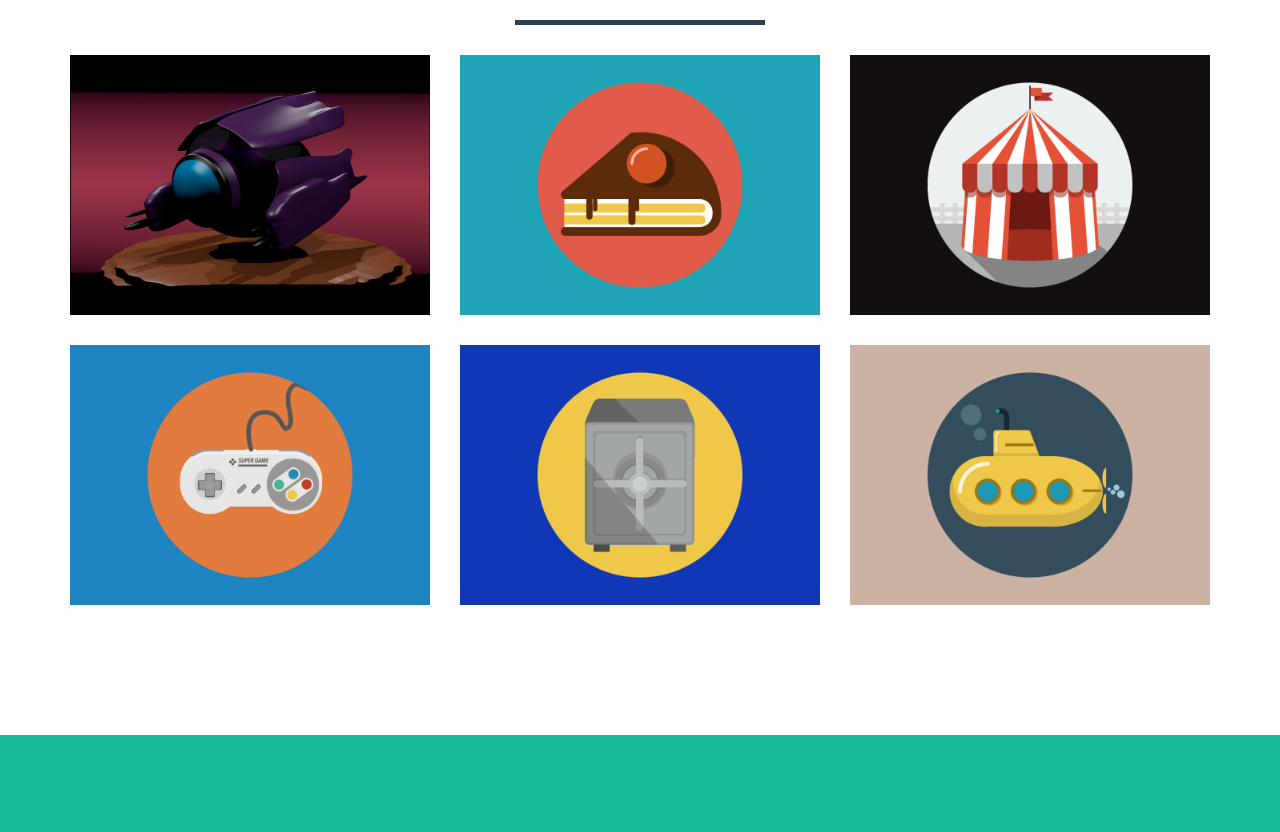
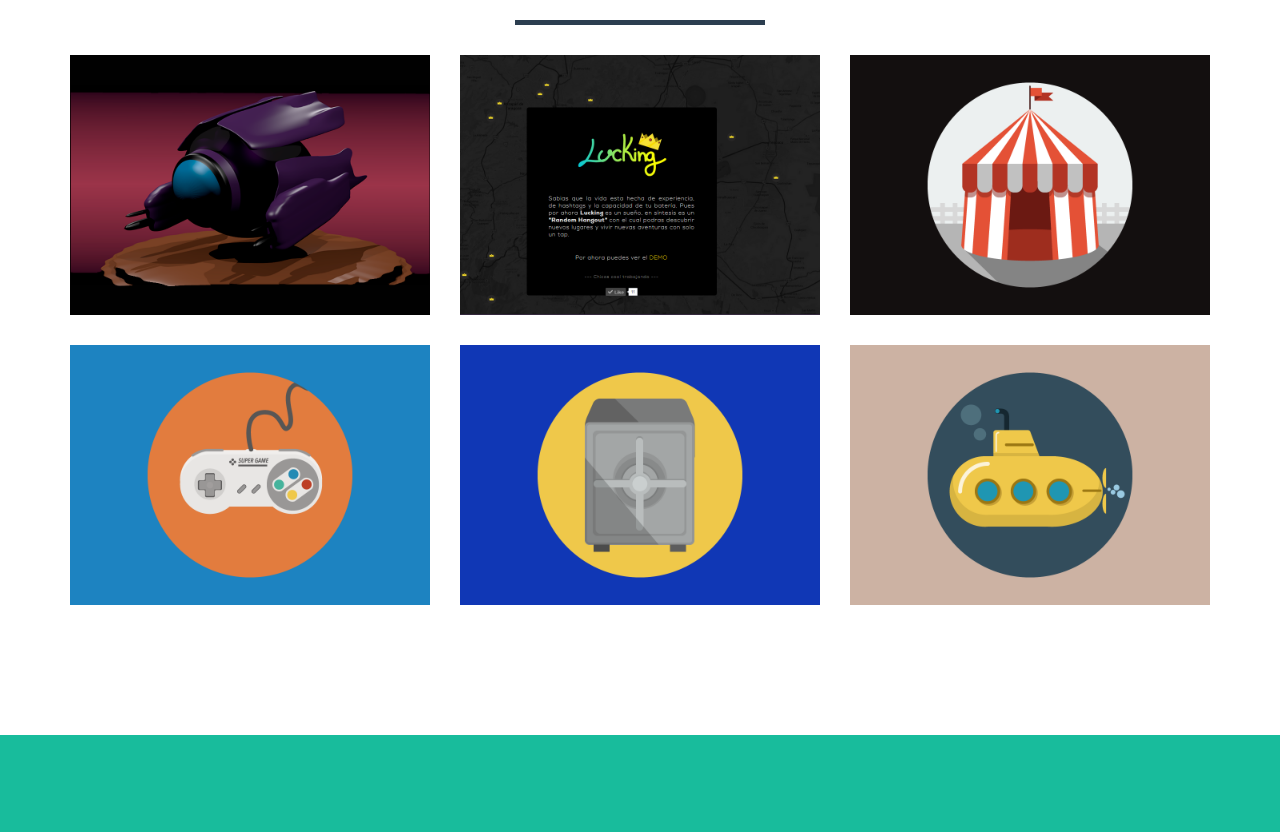
Before and after one commit to RobertoTorresJim/RobertoTorresJim.github.io, a website: page index.html in a window 1280 px wide. Shown: the part 938-1770 px from the top of the page. Drawn offline with nearby package versions, Linux system fonts and the light colour scheme.

Commit message:
añadida imagen lucking

```diff
--- a/index.html
+++ b/index.html
@@ -109,7 +109,7 @@
                                 <i class="fa fa-search-plus fa-3x"></i>
                             </div>
                         </div>
-                        <img src="img/portfolio/cake.png" class="img-responsive" alt="">
+                        <img src="img/portfolio/lucking.png" class="img-responsive" alt="">
                     </a>
                 </div>
                 <div class="col-sm-4 portfolio-item">
@@ -343,7 +343,7 @@
                         <div class="modal-body">
                             <h2>LucKing</h2>
                             <hr class="star-primary">
-                            <img src="img/portfolio/cake.png" class="img-responsive img-centered" alt="">
+                            <img src="img/portfolio/lucking.png" class="img-responsive img-centered" alt="">
                             <p>Aburrido de comer siempre en el mismo lugar?, o no tienes idea de a donde salir con los amigos hoy? Pues <a href="http://www.lucking.mx/">LucKing</a> es la mejor opción. Aplicación web (demo) que te permite viajar a cualquier restaurante de tu ciudad. Lo que la vuelve unica en su tipo es que tu no sabrás a donde te llevan hasta que llegues a tu destino, un Uber pasará por ti, nosotros nos encargamos de decidir tu destino en base a tu presupuesto </p>
                             <ul class="list-inline item-details">
                                 <li>Client:
```
Also changed, not shown: img/portfolio/lucking.png (added).
